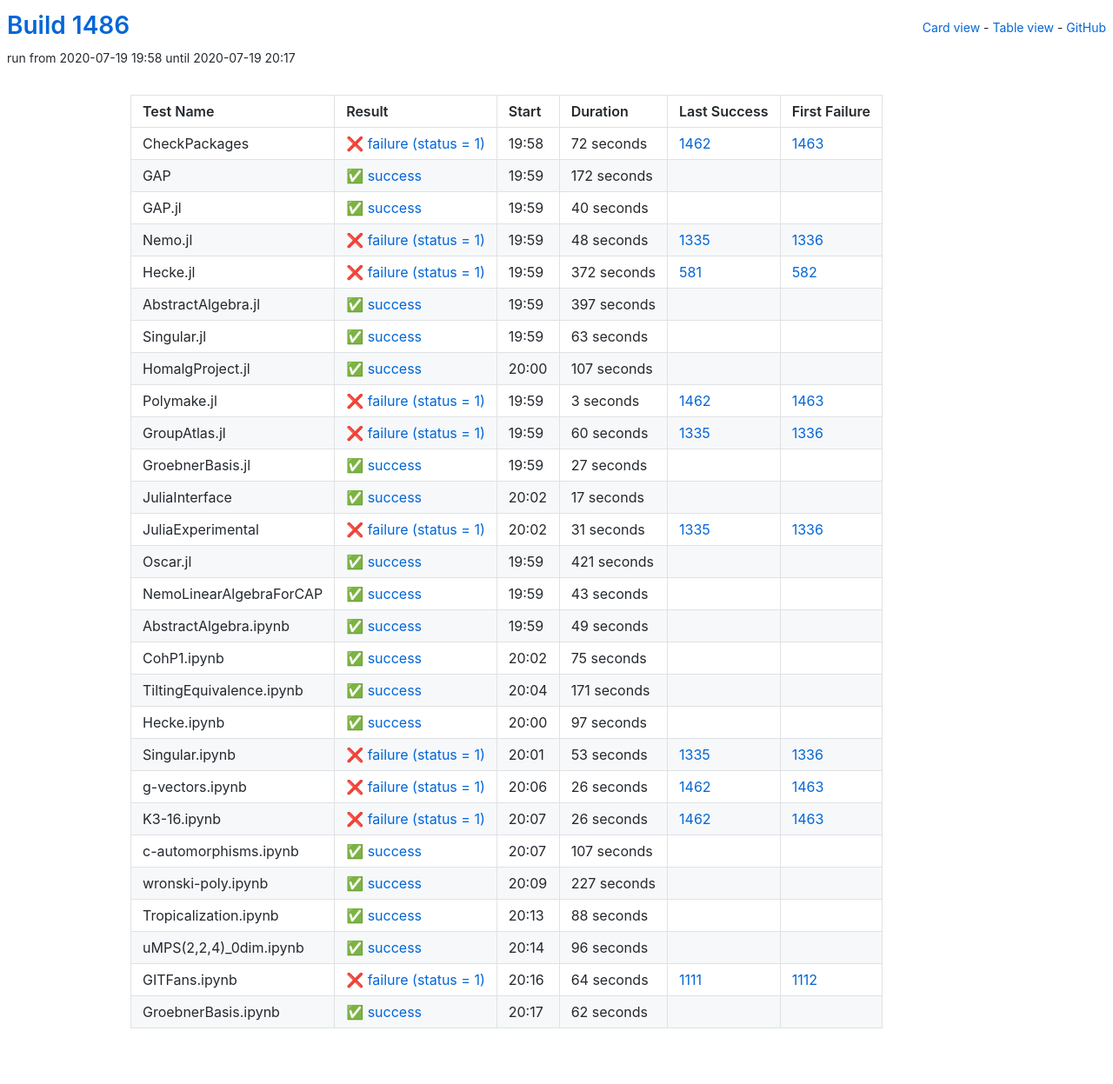
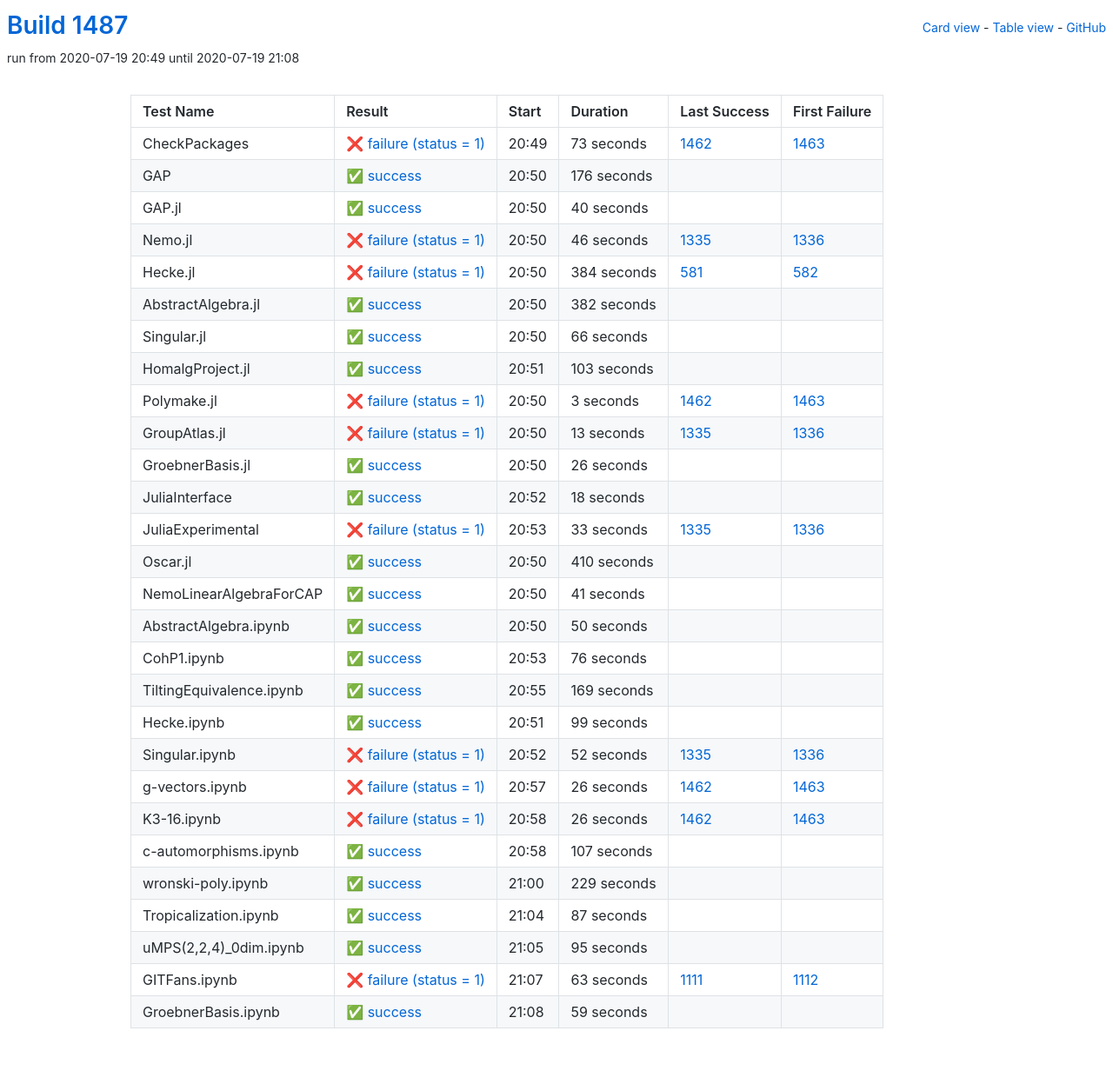
Before and after one commit to oscar-system/oscar-ci-status-1.4, a Jekyll site: the page built from table.html, in a window 1280 px wide. Shown: the whole page at 87% size. Built offline with Jekyll 4.4.1, drawn with Linux system fonts in a browser that asks for light colours.

Commit message:
Build #1487

```diff
--- a/_data/ci.yml
+++ b/_data/ci.yml
@@ -1,6 +1,6 @@
 ---
-build: 1486
-build_url: https://oscarci.mathematik.uni-kl.de/job/oscar-julia-1.4/1486/
+build: 1487
+build_url: https://oscarci.mathematik.uni-kl.de/job/oscar-julia-1.4/1487/
 job: oscar-julia-1.4
 organization: oscar-system
 repo: oscar-ci-status-1.4
@@ -8,32 +8,32 @@ repourl: https://github.com/oscar-system/oscar-ci-status-1.4
 tests:
 - name: CheckPackages
   id: checkpackages
-  log: https://oscarci.mathematik.uni-kl.de/job/oscar-julia-1.4/1486/artifact/logs/build-1486/CheckPackages.log
-  start: 2020-07-19 19:58
+  log: https://oscarci.mathematik.uni-kl.de/job/oscar-julia-1.4/1487/artifact/logs/build-1487/CheckPackages.log
+  start: 2020-07-19 20:49
   success: false
   exitcode: 1
   status: failure
-  duration: 72
+  duration: 73
   last_success: 1462
   last_success_url: https://oscarci.mathematik.uni-kl.de/job/oscar-julia-1.4/1462/
   first_failure: 1463
   first_failure_url: https://oscarci.mathematik.uni-kl.de/job/oscar-julia-1.4/1463/
 - name: GAP
   id: gap
-  log: https://oscarci.mathematik.uni-kl.de/job/oscar-julia-1.4/1486/artifact/logs/build-1486/GAP.log
-  start: 2020-07-19 19:59
+  log: https://oscarci.mathematik.uni-kl.de/job/oscar-julia-1.4/1487/artifact/logs/build-1487/GAP.log
+  start: 2020-07-19 20:50
   success: true
   exitcode: 0
   status: success
-  duration: 172
+  duration: 176
   last_success: false
   last_success_url:
   first_failure: false
   first_failure_url:
 - name: GAP.jl
   id: gap-jl
-  log: https://oscarci.mathematik.uni-kl.de/job/oscar-julia-1.4/1486/artifact/logs/build-1486/GAP.jl.log
-  start: 2020-07-19 19:59
+  log: https://oscarci.mathematik.uni-kl.de/job/oscar-julia-1.4/1487/artifact/logs/build-1487/GAP.jl.log
+  start: 2020-07-19 20:50
   success: true
   exitcode: 0
   status: success
@@ -44,68 +44,68 @@ tests:
   first_failure_url:
 - name: Nemo.jl
   id: nemo-jl
-  log: https://oscarci.mathematik.uni-kl.de/job/oscar-julia-1.4/1486/artifact/logs/build-1486/Nemo.jl.log
-  start: 2020-07-19 19:59
+  log: https://oscarci.mathematik.uni-kl.de/job/oscar-julia-1.4/1487/artifact/logs/build-1487/Nemo.jl.log
+  start: 2020-07-19 20:50
   success: false
   exitcode: 1
   status: failure
-  duration: 48
+  duration: 46
   last_success: 1335
   last_success_url: https://oscarci.mathematik.uni-kl.de/job/oscar-julia-1.4/1335/
   first_failure: 1336
   first_failure_url: https://oscarci.mathematik.uni-kl.de/job/oscar-julia-1.4/1336/
 - name: Hecke.jl
   id: hecke-jl
-  log: https://oscarci.mathematik.uni-kl.de/job/oscar-julia-1.4/1486/artifact/logs/build-1486/Hecke.jl.log
-  start: 2020-07-19 19:59
+  log: https://oscarci.mathematik.uni-kl.de/job/oscar-julia-1.4/1487/artifact/logs/build-1487/Hecke.jl.log
+  start: 2020-07-19 20:50
   success: false
   exitcode: 1
   status: failure
-  duration: 372
+  duration: 384
   last_success: 581
   last_success_url: https://oscarci.mathematik.uni-kl.de/job/oscar-julia-1.4/581/
   first_failure: 582
   first_failure_url: https://oscarci.mathematik.uni-kl.de/job/oscar-julia-1.4/582/
 - name: AbstractAlgebra.jl
   id: abstractalgebra-jl
-  log: https://oscarci.mathematik.uni-kl.de/job/oscar-julia-1.4/1486/artifact/logs/build-1486/AbstractAlgebra.jl.log
-  start: 2020-07-19 19:59
+  log: https://oscarci.mathematik.uni-kl.de/job/oscar-julia-1.4/1487/artifact/logs/build-1487/AbstractAlgebra.jl.log
+  start: 2020-07-19 20:50
   success: true
   exitcode: 0
   status: success
-  duration: 397
+  duration: 382
   last_success: false
   last_success_url:
   first_failure: false
   first_failure_url:
 - name: Singular.jl
   id: singular-jl
-  log: https://oscarci.mathematik.uni-kl.de/job/oscar-julia-1.4/1486/artifact/logs/build-1486/Singular.jl.log
-  start: 2020-07-19 19:59
+  log: https://oscarci.mathematik.uni-kl.de/job/oscar-julia-1.4/1487/artifact/logs/build-1487/Singular.jl.log
+  start: 2020-07-19 20:50
   success: true
   exitcode: 0
   status: success
-  duration: 63
+  duration: 66
   last_success: false
   last_success_url:
   first_failure: false
   first_failure_url:
 - name: HomalgProject.jl
   id: homalgproject-jl
-  log: https://oscarci.mathematik.uni-kl.de/job/oscar-julia-1.4/1486/artifact/logs/build-1486/HomalgProject.jl.log
-  start: 2020-07-19 20:00
+  log: https://oscarci.mathematik.uni-kl.de/job/oscar-julia-1.4/1487/artifact/logs/build-1487/HomalgProject.jl.log
+  start: 2020-07-19 20:51
   success: true
   exitcode: 0
   status: success
-  duration: 107
+  duration: 103
   last_success: false
   last_success_url:
   first_failure: false
   first_failure_url:
 - name: Polymake.jl
   id: polymake-jl
-  log: https://oscarci.mathematik.uni-kl.de/job/oscar-julia-1.4/1486/artifact/logs/build-1486/Polymake.jl.log
-  start: 2020-07-19 19:59
+  log: https://oscarci.mathematik.uni-kl.de/job/oscar-julia-1.4/1487/artifact/logs/build-1487/Polymake.jl.log
+  start: 2020-07-19 20:50
   success: false
   exitcode: 1
   status: failure
@@ -116,140 +116,140 @@ tests:
   first_failure_url: https://oscarci.mathematik.uni-kl.de/job/oscar-julia-1.4/1463/
 - name: GroupAtlas.jl
   id: groupatlas-jl
-  log: https://oscarci.mathematik.uni-kl.de/job/oscar-julia-1.4/1486/artifact/logs/build-1486/GroupAtlas.jl.log
-  start: 2020-07-19 19:59
+  log: https://oscarci.mathematik.uni-kl.de/job/oscar-julia-1.4/1487/artifact/logs/build-1487/GroupAtlas.jl.log
+  start: 2020-07-19 20:50
   success: false
   exitcode: 1
   status: failure
-  duration: 60
+  duration: 13
   last_success: 1335
   last_success_url: https://oscarci.mathematik.uni-kl.de/job/oscar-julia-1.4/1335/
   first_failure: 1336
   first_failure_url: https://oscarci.mathematik.uni-kl.de/job/oscar-julia-1.4/1336/
 - name: GroebnerBasis.jl
   id: groebnerbasis-jl
-  log: https://oscarci.mathematik.uni-kl.de/job/oscar-julia-1.4/1486/artifact/logs/build-1486/GroebnerBasis.jl.log
-  start: 2020-07-19 19:59
+  log: https://oscarci.mathematik.uni-kl.de/job/oscar-julia-1.4/1487/artifact/logs/build-1487/GroebnerBasis.jl.log
+  start: 2020-07-19 20:50
   success: true
   exitcode: 0
   status: success
-  duration: 27
+  duration: 26
   last_success: false
   last_success_url:
   first_failure: false
   first_failure_url:
 - name: JuliaInterface
   id: juliainterface
-  log: https://oscarci.mathematik.uni-kl.de/job/oscar-julia-1.4/1486/artifact/logs/build-1486/JuliaInterface.log
-  start: 2020-07-19 20:02
+  log: https://oscarci.mathematik.uni-kl.de/job/oscar-julia-1.4/1487/artifact/logs/build-1487/JuliaInterface.log
+  start: 2020-07-19 20:52
   success: true
   exitcode: 0
   status: success
-  duration: 17
+  duration: 18
   last_success: false
   last_success_url:
   first_failure: false
   first_failure_url:
 - name: JuliaExperimental
   id: juliaexperimental
-  log: https://oscarci.mathematik.uni-kl.de/job/oscar-julia-1.4/1486/artifact/logs/build-1486/JuliaExperimental.log
-  start: 2020-07-19 20:02
+  log: https://oscarci.mathematik.uni-kl.de/job/oscar-julia-1.4/1487/artifact/logs/build-1487/JuliaExperimental.log
+  start: 2020-07-19 20:53
   success: false
   exitcode: 1
   status: failure
-  duration: 31
+  duration: 33
   last_success: 1335
   last_success_url: https://oscarci.mathematik.uni-kl.de/job/oscar-julia-1.4/1335/
   first_failure: 1336
   first_failure_url: https://oscarci.mathematik.uni-kl.de/job/oscar-julia-1.4/1336/
 - name: Oscar.jl
   id: oscar-jl
-  log: https://oscarci.mathematik.uni-kl.de/job/oscar-julia-1.4/1486/artifact/logs/build-1486/Oscar.jl.log
-  start: 2020-07-19 19:59
+  log: https://oscarci.mathematik.uni-kl.de/job/oscar-julia-1.4/1487/artifact/logs/build-1487/Oscar.jl.log
+  start: 2020-07-19 20:50
   success: true
   exitcode: 0
   status: success
-  duration: 421
+  duration: 410
   last_success: false
   last_success_url:
   first_failure: false
   first_failure_url:
 - name: NemoLinearAlgebraForCAP
   id: nemolinearalgebraforcap
-  log: https://oscarci.mathematik.uni-kl.de/job/oscar-julia-1.4/1486/artifact/logs/build-1486/NemoLinearAlgebraForCAP.log
-  start: 2020-07-19 19:59
+  log: https://oscarci.mathematik.uni-kl.de/job/oscar-julia-1.4/1487/artifact/logs/build-1487/NemoLinearAlgebraForCAP.log
+  start: 2020-07-19 20:50
   success: true
   exitcode: 0
   status: success
-  duration: 43
+  duration: 41
   last_success: false
   last_success_url:
   first_failure: false
   first_failure_url:
 - name: AbstractAlgebra.ipynb
   id: abstractalgebra-ipynb
-  log: https://oscarci.mathematik.uni-kl.de/job/oscar-julia-1.4/1486/artifact/logs/build-1486/AbstractAlgebra.ipynb.log
-  start: 2020-07-19 19:59
+  log: https://oscarci.mathematik.uni-kl.de/job/oscar-julia-1.4/1487/artifact/logs/build-1487/AbstractAlgebra.ipynb.log
+  start: 2020-07-19 20:50
   success: true
   exitcode: 0
   status: success
-  duration: 49
+  duration: 50
   last_success: false
   last_success_url:
   first_failure: false
   first_failure_url:
 - name: CohP1.ipynb
   id: cohp1-ipynb
-  log: https://oscarci.mathematik.uni-kl.de/job/oscar-julia-1.4/1486/artifact/logs/build-1486/CohP1.ipynb.log
-  start: 2020-07-19 20:02
+  log: https://oscarci.mathematik.uni-kl.de/job/oscar-julia-1.4/1487/artifact/logs/build-1487/CohP1.ipynb.log
+  start: 2020-07-19 20:53
   success: true
   exitcode: 0
   status: success
-  duration: 75
+  duration: 76
   last_success: false
   last_success_url:
   first_failure: false
   first_failure_url:
 - name: TiltingEquivalence.ipynb
   id: tiltingequivalence-ipynb
-  log: https://oscarci.mathematik.uni-kl.de/job/oscar-julia-1.4/1486/artifact/logs/build-1486/TiltingEquivalence.ipynb.log
-  start: 2020-07-19 20:04
+  log: https://oscarci.mathematik.uni-kl.de/job/oscar-julia-1.4/1487/artifact/logs/build-1487/TiltingEquivalence.ipynb.log
+  start: 2020-07-19 20:55
   success: true
   exitcode: 0
   status: success
-  duration: 171
+  duration: 169
   last_success: false
   last_success_url:
   first_failure: false
   first_failure_url:
 - name: Hecke.ipynb
   id: hecke-ipynb
-  log: https://oscarci.mathematik.uni-kl.de/job/oscar-julia-1.4/1486/artifact/logs/build-1486/Hecke.ipynb.log
-  start: 2020-07-19 20:00
+  log: https://oscarci.mathematik.uni-kl.de/job/oscar-julia-1.4/1487/artifact/logs/build-1487/Hecke.ipynb.log
+  start: 2020-07-19 20:51
   success: true
   exitcode: 0
   status: success
-  duration: 97
+  duration: 99
   last_success: false
   last_success_url:
   first_failure: false
   first_failure_url:
 - name: Singular.ipynb
   id: singular-ipynb
-  log: https://oscarci.mathematik.uni-kl.de/job/oscar-julia-1.4/1486/artifact/logs/build-1486/Singular.ipynb.log
-  start: 2020-07-19 20:01
+  log: https://oscarci.mathematik.uni-kl.de/job/oscar-julia-1.4/1487/artifact/logs/build-1487/Singular.ipynb.log
+  start: 2020-07-19 20:52
   success: false
   exitcode: 1
   status: failure
-  duration: 53
+  duration: 52
   last_success: 1335
   last_success_url: https://oscarci.mathematik.uni-kl.de/job/oscar-julia-1.4/1335/
   first_failure: 1336
   first_failure_url: https://oscarci.mathematik.uni-kl.de/job/oscar-julia-1.4/1336/
 - name: g-vectors.ipynb
   id: g-vectors-ipynb
-  log: https://oscarci.mathematik.uni-kl.de/job/oscar-julia-1.4/1486/artifact/logs/build-1486/g-vectors.ipynb.log
-  start: 2020-07-19 20:06
+  log: https://oscarci.mathematik.uni-kl.de/job/oscar-julia-1.4/1487/artifact/logs/build-1487/g-vectors.ipynb.log
+  start: 2020-07-19 20:57
   success: false
   exitcode: 1
   status: failure
@@ -260,8 +260,8 @@ tests:
   first_failure_url: https://oscarci.mathematik.uni-kl.de/job/oscar-julia-1.4/1463/
 - name: K3-16.ipynb
   id: k3-16-ipynb
-  log: https://oscarci.mathematik.uni-kl.de/job/oscar-julia-1.4/1486/artifact/logs/build-1486/K3-16.ipynb.log
-  start: 2020-07-19 20:07
+  log: https://oscarci.mathematik.uni-kl.de/job/oscar-julia-1.4/1487/artifact/logs/build-1487/K3-16.ipynb.log
+  start: 2020-07-19 20:58
   success: false
   exitcode: 1
   status: failure
@@ -272,8 +272,8 @@ tests:
   first_failure_url: https://oscarci.mathematik.uni-kl.de/job/oscar-julia-1.4/1463/
 - name: c-automorphisms.ipynb
   id: c-automorphisms-ipynb
-  log: https://oscarci.mathematik.uni-kl.de/job/oscar-julia-1.4/1486/artifact/logs/build-1486/c-automorphisms.ipynb.log
-  start: 2020-07-19 20:07
+  log: https://oscarci.mathematik.uni-kl.de/job/oscar-julia-1.4/1487/artifact/logs/build-1487/c-automorphisms.ipynb.log
+  start: 2020-07-19 20:58
   success: true
   exitcode: 0
   status: success
@@ -284,60 +284,60 @@ tests:
   first_failure_url:
 - name: wronski-poly.ipynb
   id: wronski-poly-ipynb
-  log: https://oscarci.mathematik.uni-kl.de/job/oscar-julia-1.4/1486/artifact/logs/build-1486/wronski-poly.ipynb.log
-  start: 2020-07-19 20:09
+  log: https://oscarci.mathematik.uni-kl.de/job/oscar-julia-1.4/1487/artifact/logs/build-1487/wronski-poly.ipynb.log
+  start: 2020-07-19 21:00
   success: true
   exitcode: 0
   status: success
-  duration: 227
+  duration: 229
   last_success: false
   last_success_url:
   first_failure: false
   first_failure_url:
 - name: Tropicalization.ipynb
   id: tropicalization-ipynb
-  log: https://oscarci.mathematik.uni-kl.de/job/oscar-julia-1.4/1486/artifact/logs/build-1486/Tropicalization.ipynb.log
-  start: 2020-07-19 20:13
+  log: https://oscarci.mathematik.uni-kl.de/job/oscar-julia-1.4/1487/artifact/logs/build-1487/Tropicalization.ipynb.log
+  start: 2020-07-19 21:04
   success: true
   exitcode: 0
   status: success
-  duration: 88
+  duration: 87
   last_success: false
   last_success_url:
   first_failure: false
   first_failure_url:
 - name: uMPS(2,2,4)_0dim.ipynb
   id: umps-2-2-4-0dim-ipynb
-  log: https://oscarci.mathematik.uni-kl.de/job/oscar-julia-1.4/1486/artifact/logs/build-1486/uMPS-2-2-4-_0dim.ipynb.log
-  start: 2020-07-19 20:14
+  log: https://oscarci.mathematik.uni-kl.de/job/oscar-julia-1.4/1487/artifact/logs/build-1487/uMPS-2-2-4-_0dim.ipynb.log
+  start: 2020-07-19 21:05
   success: true
   exitcode: 0
   status: success
-  duration: 96
+  duration: 95
   last_success: false
   last_success_url:
   first_failure: false
   first_failure_url:
 - name: GITFans.ipynb
   id: gitfans-ipynb
-  log: https://oscarci.mathematik.uni-kl.de/job/oscar-julia-1.4/1486/artifact/logs/build-1486/GITFans.ipynb.log
-  start: 2020-07-19 20:16
+  log: https://oscarci.mathematik.uni-kl.de/job/oscar-julia-1.4/1487/artifact/logs/build-1487/GITFans.ipynb.log
+  start: 2020-07-19 21:07
   success: false
   exitcode: 1
   status: failure
-  duration: 64
+  duration: 63
   last_success: 1111
   last_success_url: https://oscarci.mathematik.uni-kl.de/job/oscar-julia-1.4/1111/
   first_failure: 1112
   first_failure_url: https://oscarci.mathematik.uni-kl.de/job/oscar-julia-1.4/1112/
 - name: GroebnerBasis.ipynb
   id: groebnerbasis-ipynb
-  log: https://oscarci.mathematik.uni-kl.de/job/oscar-julia-1.4/1486/artifact/logs/build-1486/GroebnerBasis.ipynb.log
-  start: 2020-07-19 20:17
+  log: https://oscarci.mathematik.uni-kl.de/job/oscar-julia-1.4/1487/artifact/logs/build-1487/GroebnerBasis.ipynb.log
+  start: 2020-07-19 21:08
   success: true
   exitcode: 0
   status: success
-  duration: 62
+  duration: 59
   last_success: false
   last_success_url:
   first_failure: false
```
Also changed, not shown: README.md.
